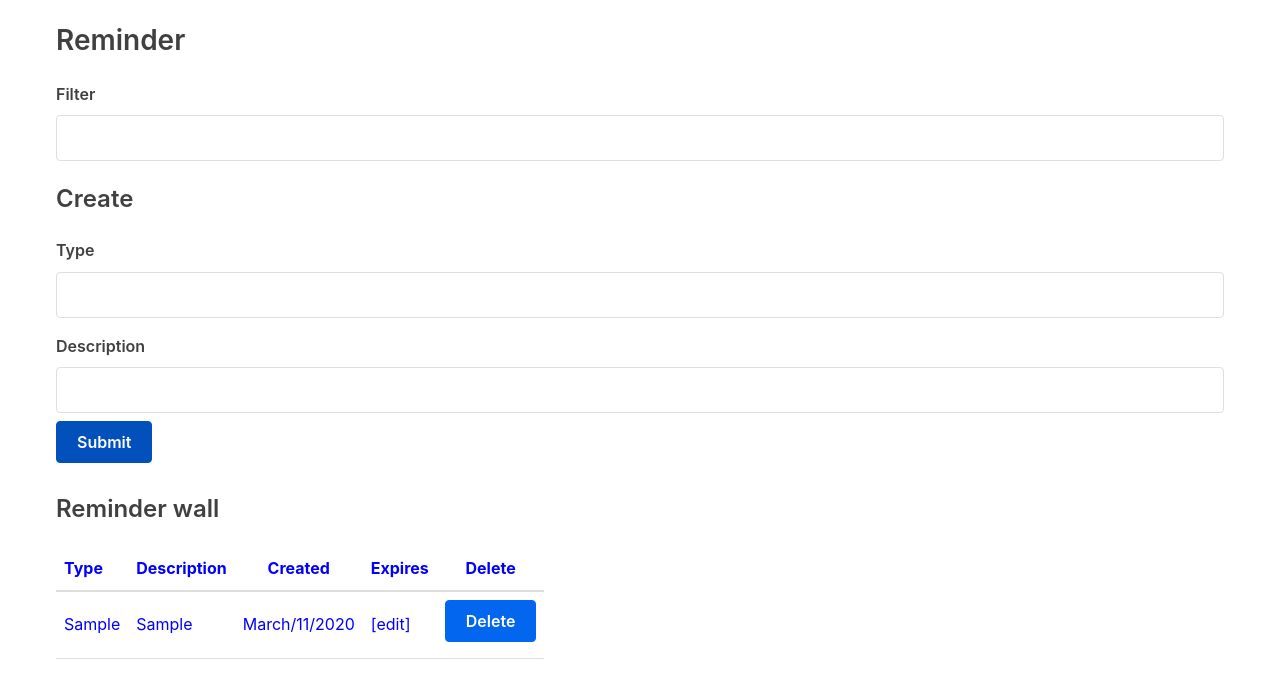
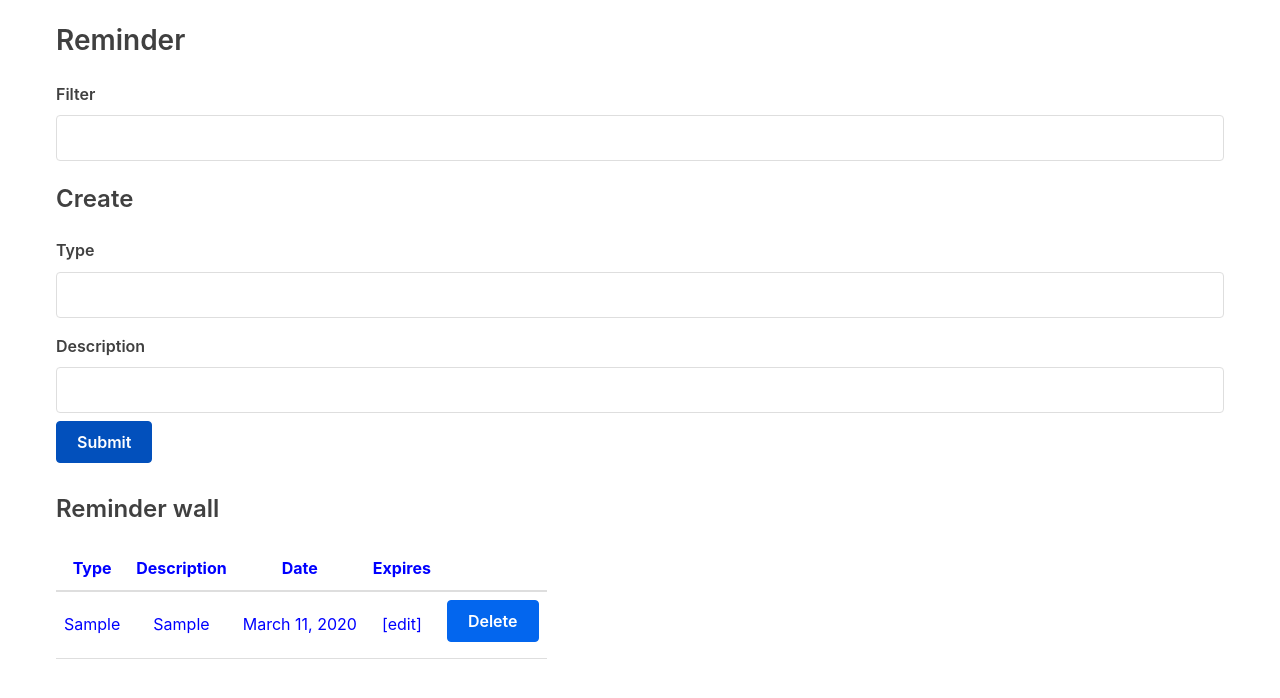
Before and after one commit to eSerrano24/Reminder_app, a React (Create React App) app: page / in a window 1280 px wide. Both pictures are taken after typing "Sample", "Sample" into the empty fields and a click on the button "Submit". Shown: the top 698 px of the page. Built offline with nearby package versions, Linux system fonts and the light colour scheme.

Commit message:
centered table contents

```diff
--- a/src/Table.js
+++ b/src/Table.js
@@ -18,11 +18,11 @@ let TableHeader = () => {
   return (
     <thead>
       <tr>
-        <th>Type</th>
-        <th>Description</th>
-        <th style={{textAlign: "center"}}>Created</th>
+        <th style={{textAlign: "center"}}>Type</th>
+        <th style={{textAlign: "center"}}>Description</th>
+        <th style={{textAlign: "center"}}>Date</th>
         <th style={{textAlign: "center"}}>Expires</th>
-        <th style={{textAlign: "center"}}>Delete</th>
+        <th style={{textAlign: "center"}}></th>
       </tr>
     </thead>
   );
@@ -32,10 +32,10 @@ let TableBody = props => {
   const rows = props.characterData.map((row, index) => {
     return (
       <tr key={index}>
-        <td>{row.type}</td>
-        <td>{row.description}</td>
-        <td>{new Date().toLocaleDateString('default', {month: 'long'})+'/'+new Date().getDate()+'/'+ new Date().getFullYear()}</td>
-        <td>[edit]</td>
+        <td style={{textAlign: "center"}}>{row.type}</td>
+        <td style={{textAlign: "center"}}>{row.description}</td>
+        <td style={{textAlign: "center"}}>{new Date().toLocaleDateString('default', {month: 'long'})+' '+new Date().getDate()+', '+ new Date().getFullYear()}</td>
+        <td style={{textAlign: "center"}}>[edit]</td>
         <td>
           <button onClick={() => props.removeCharacter(index)}>Delete</button>
         </td>
```
